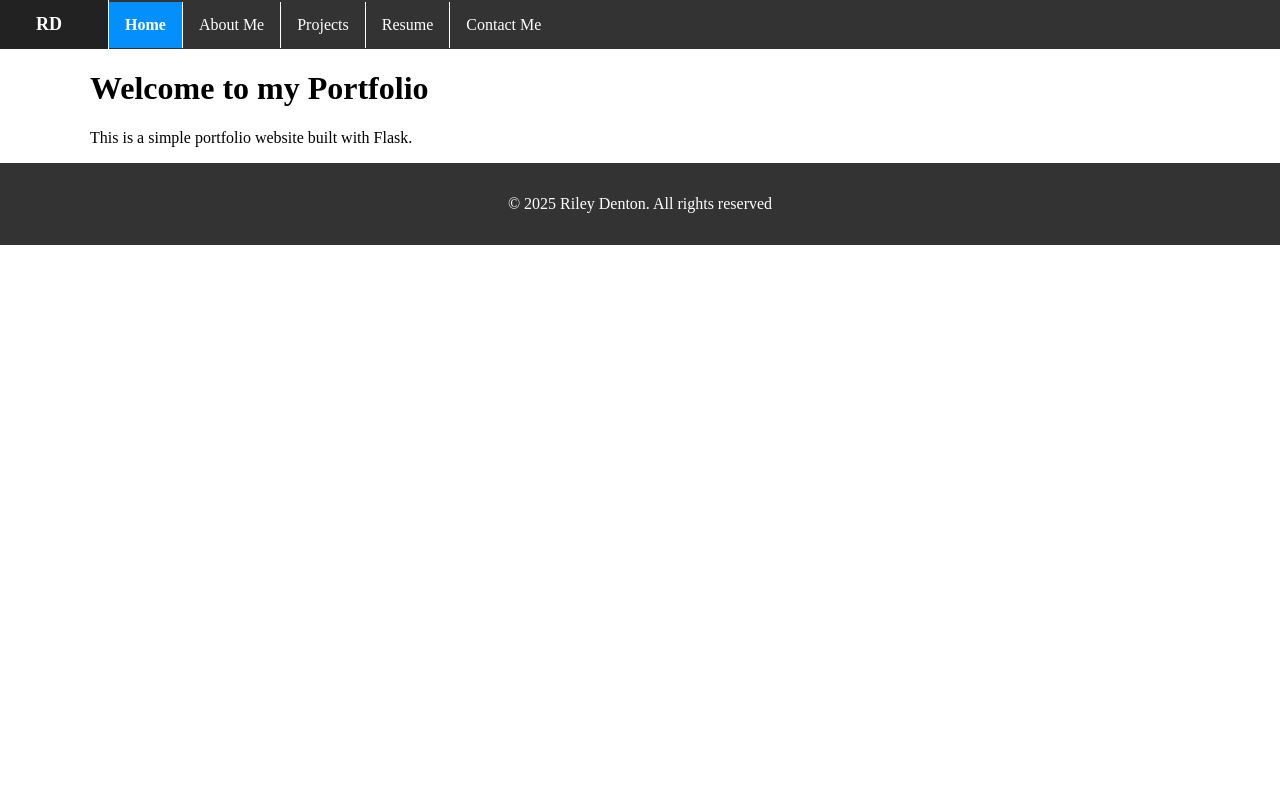
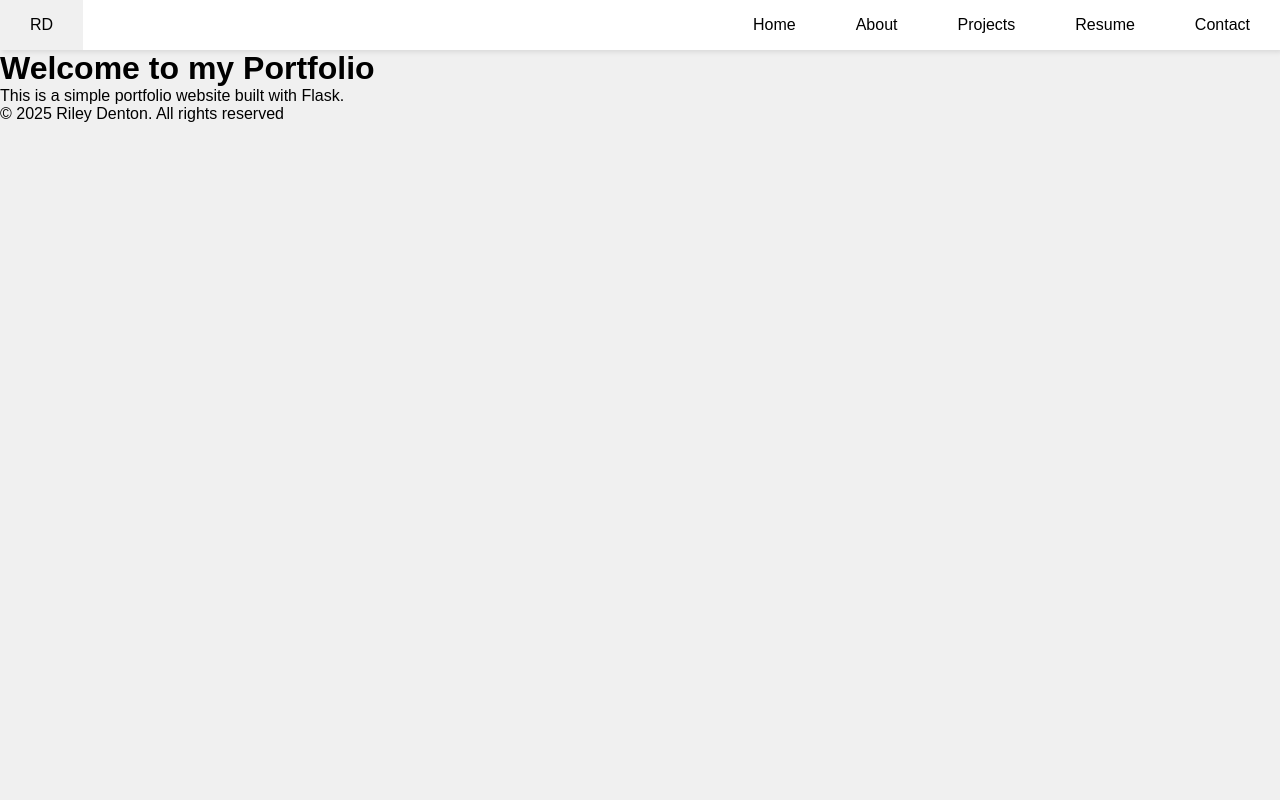
Before and after one commit to rileyjdenton/portfolio, a Flask app: page / in a window 1280 px wide. Run offline with Flask 3, Linux system fonts and the light colour scheme; data that the repository does not hold is empty.

Commit message:
Revamped Navbar

```diff
--- a/app/static/css/base.css
+++ b/app/static/css/base.css
@@ -1,84 +1,94 @@
-footer {
-    text-align: center;
-    padding: 1pc 0;
-    background-color: #333;
-    color: white;
-    margin-top: auto;
-    height: 50px;
-    width: 100%;
-    position: absolute;
-}
-
-html, body {
+* {
     margin: 0;
     padding: 0;
 }
 
-main {
-    flex: 1;
-    max-width: 1100px;
-    margin: 0 auto;
+body {
+    min-height: 100vh;
+    background-color: #f0f0f0;
+    font-family : Arial, sans-serif;
 }
 
-navbar {
+nav {
+    background-color: white;
+    box-shadow: 2px 2px 5px rgba(0, 0, 0, 0.1);
+}
+
+nav ul {
+    width: 100%;
     display: flex;
-    justify-content: space-between;
+    list-style: none;
+    justify-content: flex-end;
+    alighn-items: center;
+}
+
+nav li {
+    height: 50px;
+}
+
+nav a {
+    height: 100%;
+    display: flex;
     align-items: center;
-    max-width: 1200px;
+    padding: 0 30px;
+    text-decoration: none;
+    color: black;
+}
+
+nav a:hover {
+    background-color: #f0f0f0;
+}
+
+nav li:first-child{
+    margin-right: auto;
+}
+
+.sidebar {
+    position: fixed;
+    top: 0;
+    right: 0;
+    height: 100vh;
+    width: 250px;
+    z-index: 999;
+    background-color: rgba(255, 255, 255, 0.26);
+    backdrop-filter: blur(10px);
+    box-shadow: -10px 0 10px rgba(0, 0, 0, 0.1);
+    display: none;
+    flex-direction: column;
+    align-items: flex-start;
+    justify-content: flex-start;
+}
+
+.sidebar li {
     width: 100%;
-    margin: 0 auto;
-    height: 50px
+}
+
+.sidebar a {
+    width: 100%;
+}
+
+/* Hide menu button by default */
+.menu-button {
+    display: none;
 }
 
 
+/* For tablets bigger than mobile device but smaller than PC screen */
+@media (max-width: 750px) {
+    // Hide
+    .hideonMobile {
+        display: none;
+    }
+    /* Show menu button when screen is small */
+    .menu-button {
+        display: block;
+    }
 
-ul {
-    list-style-type: none;
-    margin: 0;
-    padding: 0;
-    background-color: #333;
-    display: flex;              /* Add this */
-    align-items: center;        /* Center vertically */
 }
 
-li {
-    border-right: 1px solid white;
+//For mobile
+@media (max-width: 350px) {
+    .sidebar{
+        width: 100%;
+    }
 }
-
-li a {
-    display: flex;
-    align-items: center;        /* Center vertically */
-    height: 100%;            /* Full height for the link */
-    padding: 14px 16px;
-    text-decoration: none;
-    color: white;
-    text-align: center;
-}
-
-li a:hover {
-    background-color: #0390fc;
-}
-
-li.active a {
-    background-color: #0390fc;
-    font-weight: bold;
-}
-
-li:last-child {
-    border-right: none;
-}
-
-.rd-logo {
-    font-size: 18px;
-    font-weight: bold;
-    padding-left: 20px;
-    padding-right: 30px; /* More spacing to the right */
-    border-right: 1px solid white;
-    background-color: #222; /* Optional: distinguish logo background */
-}
-
-.rd-logo a:hover {
-    color: white;
-    cursor: default;
-    background-color: inherit;
-}
--- a/app/static/js/script.js
+++ b/app/static/js/script.js
@@ -0,0 +1,9 @@
+function showSidebar() {
+    const sidebar = document.querySelector('.sidebar')
+    sidebar.style.display = 'flex'
+}
+
+function hideSidebar() {
+    const sidebar = document.querySelector('.sidebar')
+    sidebar.style.display = 'none'
+}
--- a/app/templates/base.html
+++ b/app/templates/base.html
@@ -8,18 +8,25 @@
     {% block styles %} {% endblock %}
 </head>
 <body>
-    <header>
-        <nav class="navbar">
-            <ul class="nav-links">
-                <li class="rd-logo"><a href="{{ url_for('index') }}">RD</a></li>
-                <li class="{% if request.endpoint == 'index' %}active{% endif %}"><a href="{{ url_for('index') }}">Home</a></li>
-                <li class="{% if request.endpoint == 'bio' %}active{% endif %}"><a href="{{ url_for('bio') }}">About Me</a></li>
-                <li class="{% if request.endpoint == 'projects' %}active{% endif %}"><a href="{{ url_for('projects') }}">Projects</a></li>
-                <li class="{% if request.endpoint == 'resume' %}active{% endif %}"><a href="{{ url_for('resume') }}">Resume</a></li>
-                <li class="{% if request.endpoint == 'contact' %}active{% endif %}"><a href="{{ url_for('contact') }}">Contact Me</a></li>
-            </ul>
-        </nav>
-    </header>
+    <nav>
+        <ul class="sidebar">
+            <li onClick=hideSidebar()><a href="#"><img src="{{ url_for('static', filename='images/close.png') }}"></a></li>
+            <li><a href="{{ url_for('index') }}">Home</a></li>
+            <li><a href="{{ url_for('bio') }}">About</a></li>
+            <li><a href="{{ url_for('projects') }}">Projects</a></li>
+            <li><a href="{{ url_for('resume') }}">Resume</a></li>
+            <li><a href="{{ url_for('contact') }}">Contact</a></li>
+        </ul>
+        <ul>
+            <li><a href="{{ url_for('index') }}">RD</a></li>
+            <li class="hideonMobile"><a href="{{ url_for('index') }}">Home</a></li>
+            <li class="hideonMobile"><a href="{{ url_for('bio') }}">About</a></li>
+            <li class="hideonMobile"><a href="{{ url_for('projects') }}">Projects</a></li>
+            <li class="hideonMobile"><a href="{{ url_for('resume') }}">Resume</a></li>
+            <li class="hideonMobile"><a href="{{ url_for('contact') }}">Contact</a></li>
+            <li class="menu-button" onclick="showSidebar()"><a href="#"><img src="{{ url_for('static', filename='images/menu.png') }}"></a></li>
+        </ul>
+    </nav>
     <main>
     {% block content %}
 
@@ -31,6 +38,7 @@
     <footer>
         <p>&copy; 2025 Riley Denton. All rights reserved</p>
     </footer>
+    <script src="{{ url_for('static', filename='js/script.js') }}"></script>
     {% block scripts %}{% endblock %}
 </body>
 </html>
```
Also changed, not shown: app/static/images/close.png (added), app/static/images/menu.png (added).
